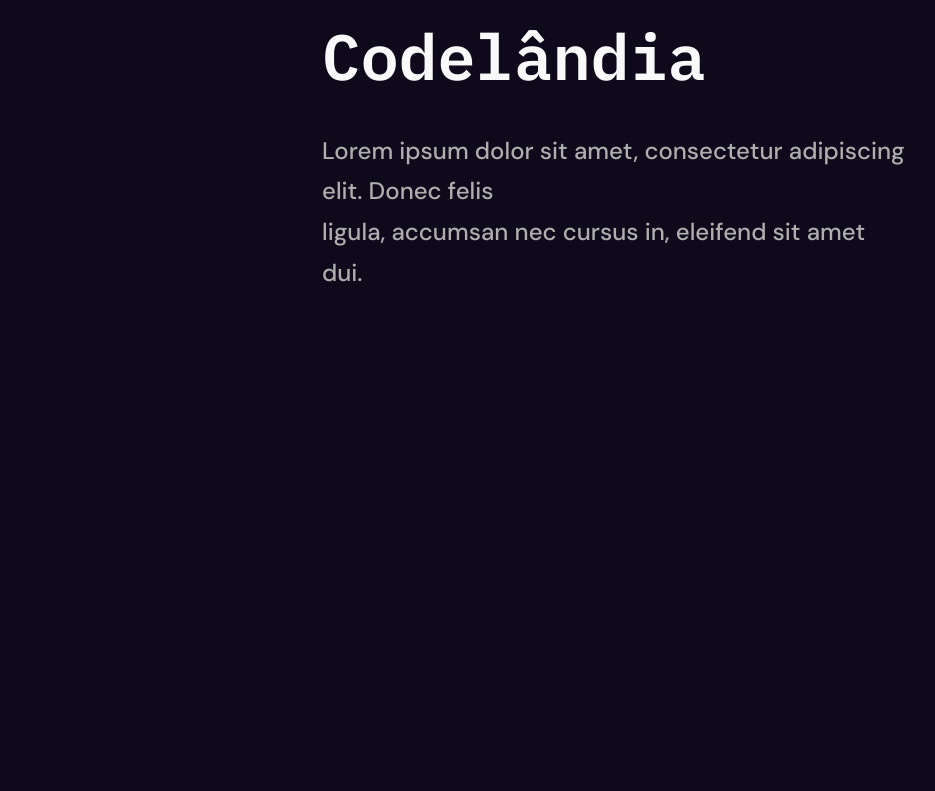
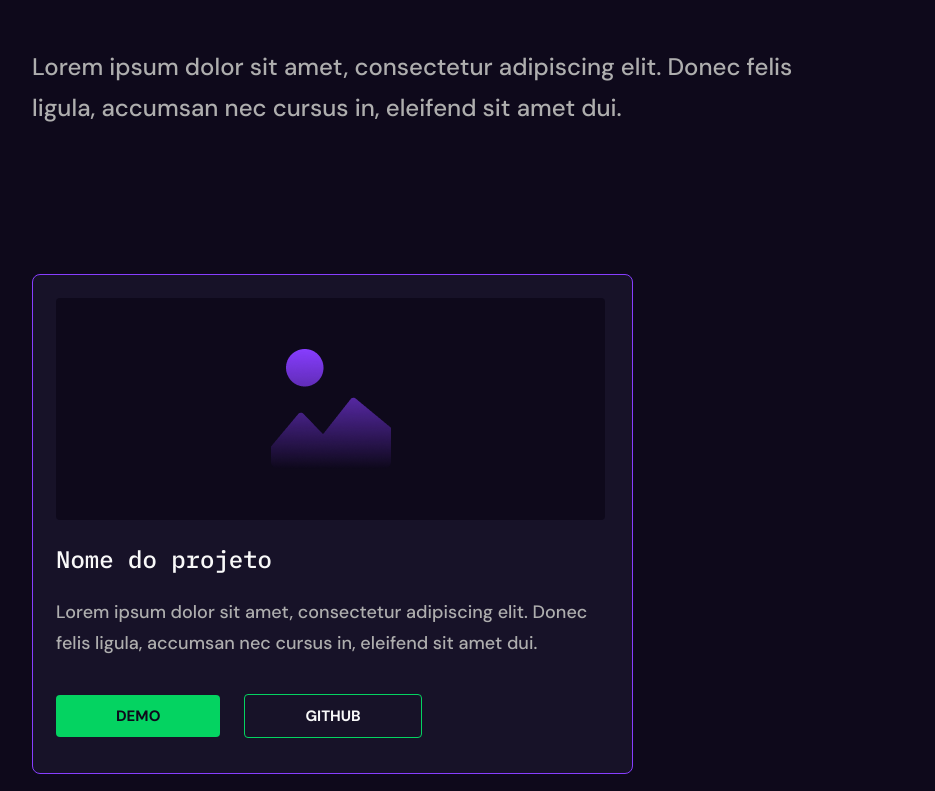
Before and after one commit to LeticiaBarbosa-dev/codelandia-desafio-22, a React (Vite) app: page / in a window 1280 px wide. Shown: the part 472-1263 px from the top of the page, without its empty margins (24-959 px from the left). Before the commit the page ends 871 px from the top, so only its background shows below. Built offline with nearby package versions, Linux system fonts and the light colour scheme.

Commit message:
Criando  e estilizando card de projetos

```diff
--- a/src/App.tsx
+++ b/src/App.tsx
@@ -1,3 +1,4 @@
+import { Card } from "./components/Card";
 import { Header } from "./components/Header";
 import "./styles/global.css";
 
@@ -16,6 +17,12 @@ function App() {
           ligula, accumsan nec cursus in, eleifend sit amet dui.
         </p>
       </div>
+      <div className="cardContainer">
+        <Card />
+        <Card />
+        <Card />
+        <Card />
+      </div>
     </div>
   );
 }
--- /dev/null
+++ b/src/components/Card.module.css
@@ -0,0 +1,87 @@
+.card {
+    width: 37.5625rem;
+    height: 31.25rem;
+    background: var(--bg-card-blue);
+
+    padding: 1.4375rem 1.8125rem 1.625rem 1.4375rem;
+    border-radius: 8px;
+    border: 1px solid var(--border-purple);
+    margin-right: 1.625rem;
+    margin-top: 2.5rem;
+}
+
+.card:nth-child(2n) {
+    margin-right: 0;
+}
+
+.card span {
+    font-size: 1.5rem;
+    font-family: var(--font-primary);
+    color: var(--text-white);
+    line-height: 1.9375rem;
+}
+
+.card p {
+    margin-top: 1.375rem;
+    margin-bottom: 3rem;
+    font-family: var(--font-secondary);
+    font-size: 1.125rem;
+    color: var(--text-gray);
+    line-height: 170%;
+}
+
+.card a {
+    width: 10.3125rem;
+    height: 2.625rem;
+    padding: 0.6875rem 3.75rem;
+
+    font-family: var(--font-secondary);
+    font-size: 0.9375rem;
+    font-weight: 700;
+    line-height: 1.25rem;
+
+    text-transform: uppercase;
+    text-decoration: none;
+    border-radius: 4px;
+
+}
+
+.cardImage {
+    width: 34.3125rem;
+    height: 13.875rem;
+    background: var(--bg-blue);
+
+    display: flex;
+    align-items: center;
+    justify-content: center;
+    margin-bottom: 1.5rem;
+    border-radius: 4px;
+}
+
+.buttonDemo {
+    background: var(--green);
+    margin-right: 1.5rem;
+
+    color: var(--bg-blue);
+
+    transition: all 0.5s;
+}
+
+.buttonDemo:hover {
+    border: 1px solid var(--green);
+    background: transparent;
+    color: var(--text-white);
+}
+
+.buttonGithub {
+    border: 1px solid var(--green);
+
+    color: var(--text-white);
+    transition: all 0.5s;
+}
+
+.buttonGithub:hover {
+    background: var(--green);
+    color: var(--bg-blue);
+    border: none;
+}
--- /dev/null
+++ b/src/components/Card.tsx
@@ -0,0 +1,19 @@
+import styles from "./Card.module.css";
+import image from "../assets/image.png";
+
+export function Card() {
+  return (
+    <div className={styles.card}>
+      <div className={styles.cardImage}>
+        <img src={image} alt="Imagem" />
+      </div>
+      <span>Nome do projeto</span>
+      <p>
+        Lorem ipsum dolor sit amet, consectetur adipiscing elit. Donec<br/> felis
+        ligula, accumsan nec cursus in, eleifend sit amet dui.
+      </p>
+      <a className={styles.buttonDemo} href="#">demo</a>
+      <a className={styles.buttonGithub} href="#">github</a>
+    </div>
+  );
+}
--- a/src/components/Header.module.css
+++ b/src/components/Header.module.css
@@ -2,7 +2,7 @@
     display: flex;
     align-items: center;
     justify-content: space-between;
-    padding: 3.875rem 21.625rem;
+    padding: 3.875rem 3.5rem;
 }
 
 .header a {
@@ -13,7 +13,7 @@
     font-size: 0.9375rem;
     font-weight: 700;
     line-height: 1.25rem;
-    font-family: var(--font-secondary);
+    font-family: 'DM Sans', sans-serif;
     letter-spacing: 0.01em;
 
     width: 15.5rem;
--- a/src/styles/global.css
+++ b/src/styles/global.css
@@ -1,6 +1,6 @@
 :root {
   --bg-blue: #0e091b;
-  --bg-image-blue: #0e091b;
+  --bg-card-blue: #171228;
   --text-white: #f9f9f9;
   --text-gray: #aeaeae;
   --green: #04d361;
@@ -19,8 +19,22 @@ body {
   background: var(--bg-blue);
 }
 
+body::-webkit-scrollbar {
+  width: 8px;
+}
+
+body::-webkit-scrollbar-track {
+  background: var(--text-gray);
+}
+
+body::-webkit-scrollbar-thumb {
+  background-color: var(--border-purple);
+  border-radius: 20px;
+  height: 10px;
+}
+
 .bannerPrincipal {
-  margin: 6.5625rem 21.625rem;
+  margin: 6.5625rem 3.5rem;
 }
 
 .bannerPrincipal span {
@@ -50,3 +64,9 @@ body {
     color: var(--text-gray);
     line-height: 170%;
 }
+
+.cardContainer {
+  display: flex;
+  flex-wrap: wrap;
+  margin: 5.5rem 3.5rem;
+}
```
